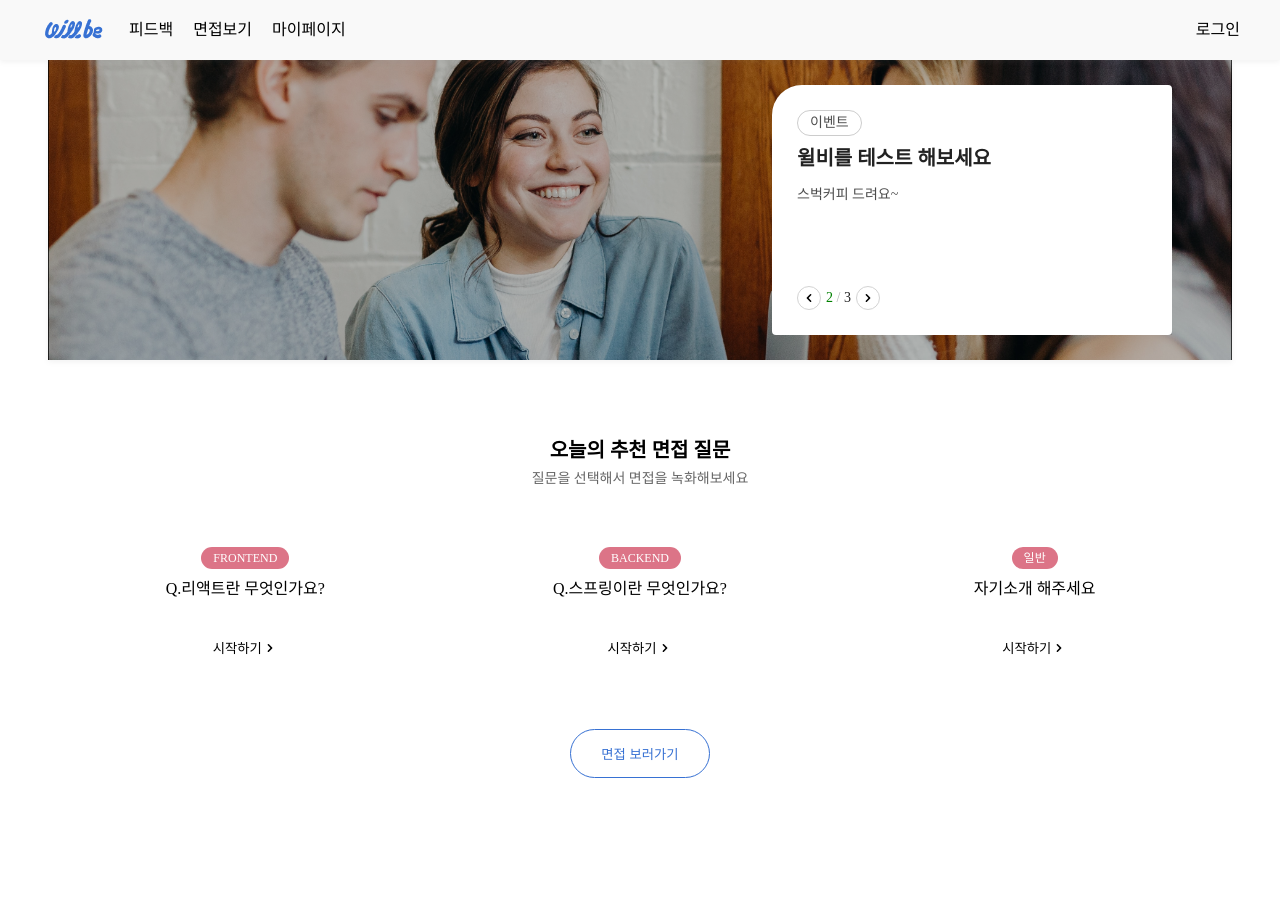
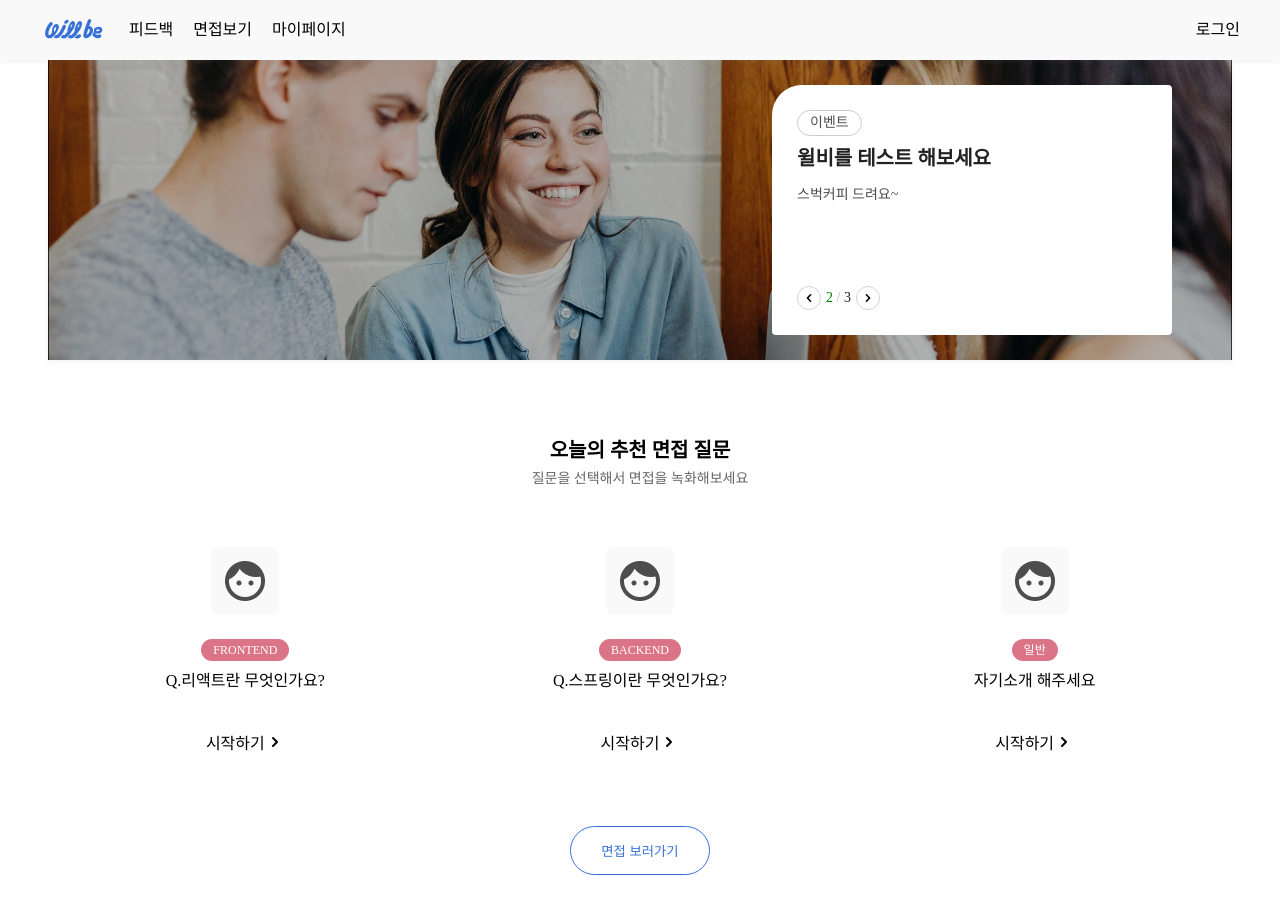
Before and after one commit to Will-BE-Developer/Frontend, a React (Create React App) app: page / in a window 1280 px wide. Shown: the top 914 px of the page. Built offline with nearby package versions, Linux system fonts and the light colour scheme; no server answers; a web font is replaced by a local one.

Commit message:
Feat: DailyQustions 카드 logo 추가

```diff
--- a/src/components/Home/DailyQuestions.jsx
+++ b/src/components/Home/DailyQuestions.jsx
@@ -4,6 +4,7 @@ import { boxShadow } from "../../styles/boxShadow";
 import { useNavigate } from "react-router-dom";
 import theme from "../../styles/theme";
 import GlobalBadge from "../UI/GlobalBadge";
+import face from "../../assets/face.png";
 
 const DUMMY_QUESTIONS = [
   {
@@ -33,13 +34,14 @@ const DailyQuestions = () => {
         {DUMMY_QUESTIONS.map((ele, idx) => {
           return (
             <div className="card" key={idx}>
+              <img className="logo" alt="logo" src={face} />
               <div className="contents">
                 <GlobalBadge background={theme.colors.pink} text={ele.title} />
                 <p>{ele.question}</p>
               </div>
               <button className="startBtn">
                 시작하기
-                <HiChevronRight size="16px" />
+                <HiChevronRight size="20px" />
               </button>
             </div>
           );
@@ -85,6 +87,13 @@ const DailyQuestionLayout = styled.div`
         }
       }
 
+      .logo {
+        padding: 10px;
+        background-color: ${colors.headerBgColor};
+        border-radius: 8px;
+        margin-bottom: 24px;
+      }
+
       .contents {
         display: flex;
         flex-direction: column;
@@ -116,6 +125,7 @@ const DailyQuestionLayout = styled.div`
         width: 100%;
         padding: 11px 0px;
         border-radius: 4px;
+        font-size: ${fontSize["16"]};
       }
 
       .interviewBtn {
```
Also changed, not shown: src/assets/face.png (added).
